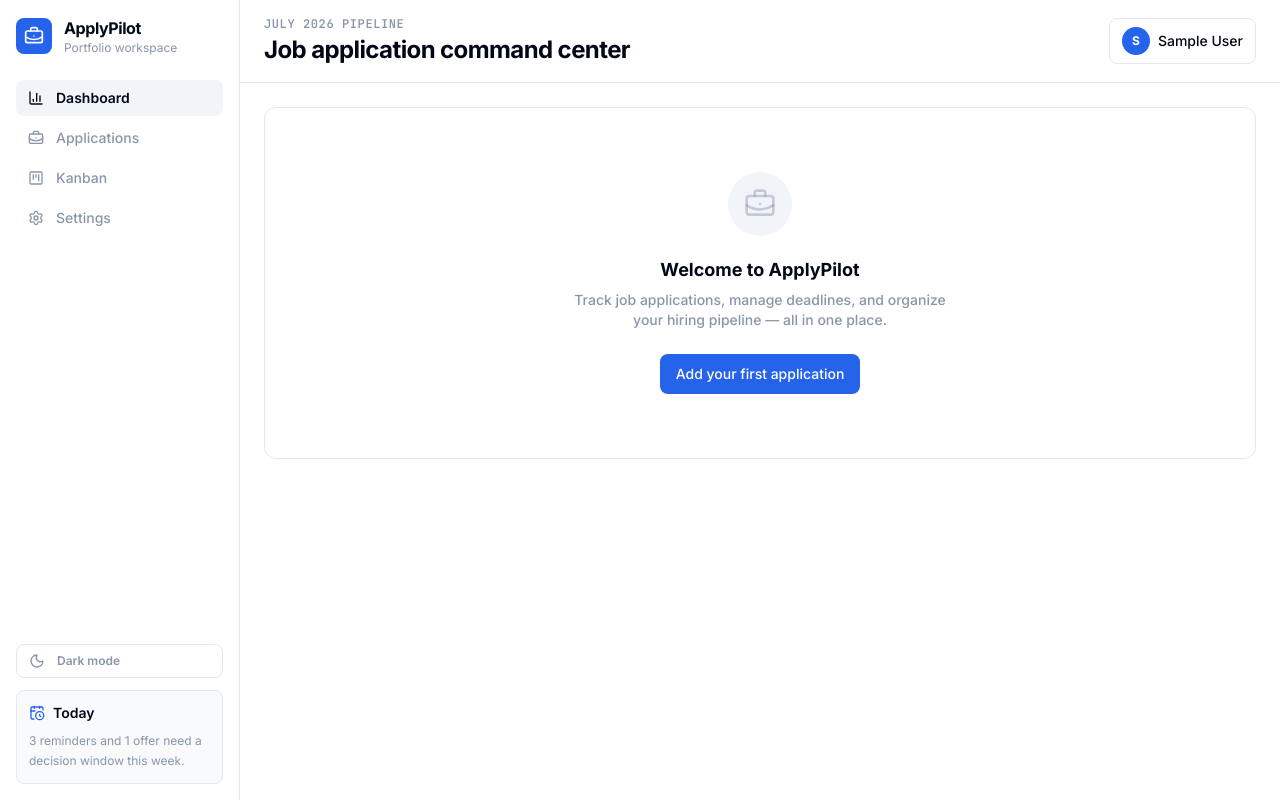
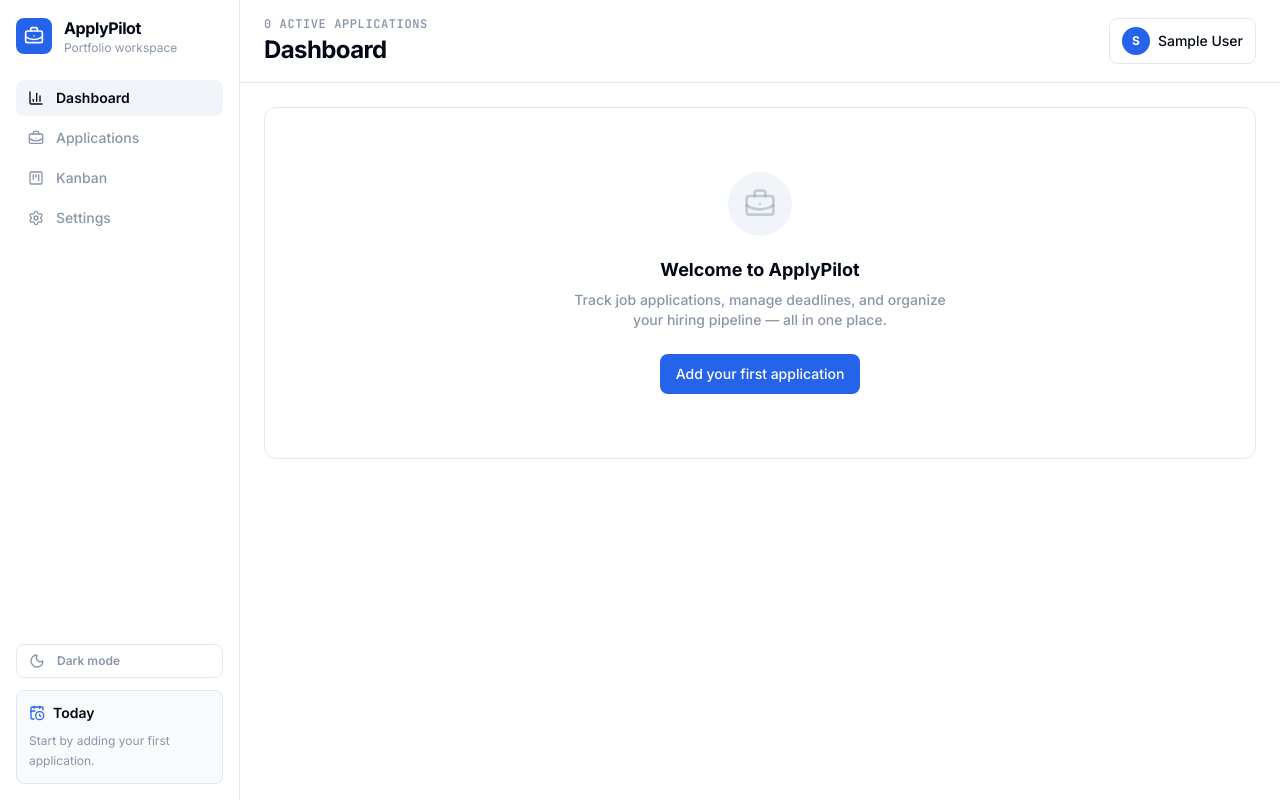
Before and after one commit to Noval-code/applypilot, a Next.js app: page / in a window 1280 px wide. Built offline with nearby package versions, Linux system fonts and the light colour scheme; no server answers; the database is empty; sample sign-in values are in the browser's storage.

Commit message:
polish: dynamic sidebar stats, real widget data, dynamic header title per page

```diff
--- a/src/components/layout/app-shell.tsx
+++ b/src/components/layout/app-shell.tsx
@@ -4,7 +4,7 @@ import Link from "next/link";
 import { usePathname } from "next/navigation";
 import { useTheme } from "next-themes";
 import { useSession, signOut } from "next-auth/react";
-import { useState } from "react";
+import { useState, useEffect } from "react";
 import {
   BarChart3,
   BriefcaseBusiness,
@@ -18,6 +18,7 @@ import {
 } from "lucide-react";
 import { Button } from "@/components/ui/button";
 import { cn } from "@/lib/utils";
+import { getSidebarStats } from "@/lib/actions/stats";
 
 const navItems = [
   { href: "/", label: "Dashboard", icon: BarChart3 },
@@ -31,6 +32,19 @@ export function AppShell({ children }: { children: React.ReactNode }) {
   const { theme, setTheme } = useTheme();
   const { data: session } = useSession();
   const [profileOpen, setProfileOpen] = useState(false);
+  const [stats, setStats] = useState({ applications: 0, offers: 0, reminders: 0 });
+
+  useEffect(() => {
+    getSidebarStats().then(setStats);
+  }, []);
+
+  const pageTitle: Record<string, string> = {
+    "/": "Dashboard",
+    "/applications": "Applications",
+    "/kanban": "Kanban Board",
+    "/settings": "Settings",
+  };
+  const currentTitle = pageTitle[pathname] ?? "";
 
   const toggleTheme = () => setTheme(theme === "dark" ? "light" : "dark");
 
@@ -92,7 +106,11 @@ export function AppShell({ children }: { children: React.ReactNode }) {
                   Today
                 </div>
                 <p className="text-xs leading-5 text-charcoal">
-                  3 reminders and 1 offer need a decision window this week.
+                  {stats.reminders > 0 || stats.offers > 0
+                    ? `${stats.reminders} ${stats.reminders === 1 ? "reminder" : "reminders"} and ${stats.offers} ${stats.offers === 1 ? "offer" : "offers"} need attention.`
+                    : stats.applications > 0
+                      ? "No pending reminders. All clear!"
+                      : "Start by adding your first application."}
                 </p>
               </div>
             </div>
@@ -106,10 +124,10 @@ export function AppShell({ children }: { children: React.ReactNode }) {
             <div className="flex flex-col gap-3 sm:flex-row sm:items-center sm:justify-between">
               <div>
                 <p className="text-xs font-mono font-semibold uppercase tracking-wider text-charcoal">
-                  July 2026 pipeline
+                  {stats.applications} active {stats.applications === 1 ? "application" : "applications"}
                 </p>
                 <h1 className="font-display text-2xl font-bold tracking-tight text-ink mt-0.5">
-                  Job application command center
+                  {currentTitle || "ApplyPilot"}
                 </h1>
               </div>
               <div className="relative">
--- /dev/null
+++ b/src/lib/actions/stats.ts
@@ -0,0 +1,21 @@
+"use server";
+
+import { getServerSession } from "next-auth";
+import { authOptions } from "@/lib/auth";
+import { prisma } from "@/lib/prisma";
+
+export async function getSidebarStats() {
+  const session = await getServerSession(authOptions);
+  if (!session?.user?.id) return { applications: 0, offers: 0, reminders: 0 };
+
+  const [applications, reminders] = await Promise.all([
+    prisma.application.count({ where: { userId: session.user.id } }),
+    prisma.reminder.count({ where: { userId: session.user.id, isCompleted: false } }),
+  ]);
+
+  const offers = await prisma.application.count({
+    where: { userId: session.user.id, status: "OFFER" },
+  });
+
+  return { applications, offers, reminders };
+}
```
